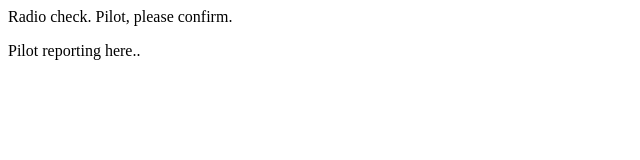
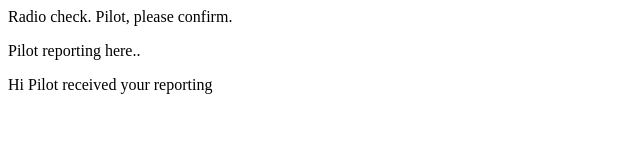
Before and after one commit to ankay30/communication-log1, a plain HTML site: page index.html in a window 1280 px wide. Shown: the whole page, without its empty margins (0-640 px from the left). Drawn offline with Linux system fonts and the light colour scheme.

Commit message:
Added third Line.

```diff
--- a/index.html
+++ b/index.html
@@ -2,5 +2,6 @@
    <body>
       <p>Radio check. Pilot, please confirm.</p>
       <p>Pilot reporting here..</p>
+       <p>Hi Pilot received your reporting</p>
    </body>
 </html>
```
